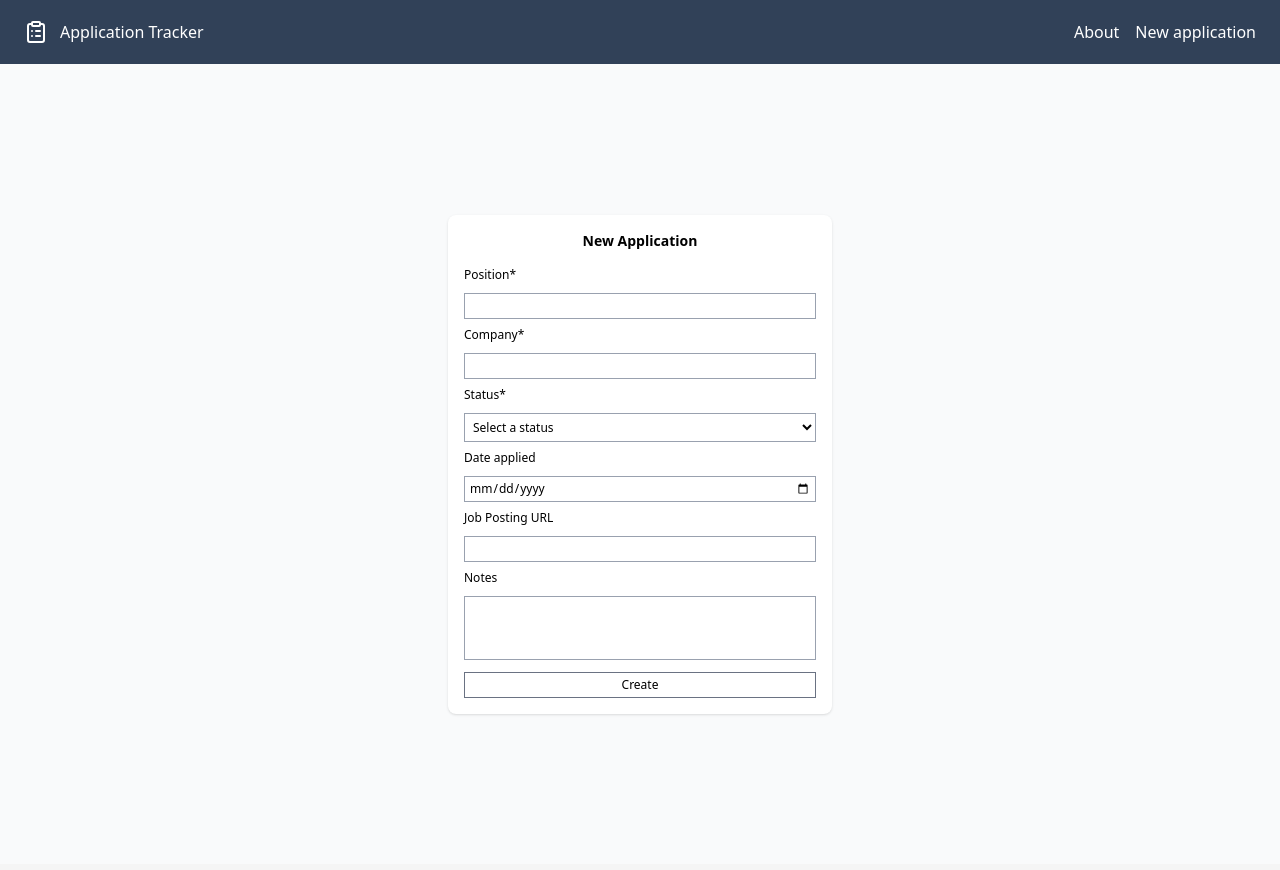
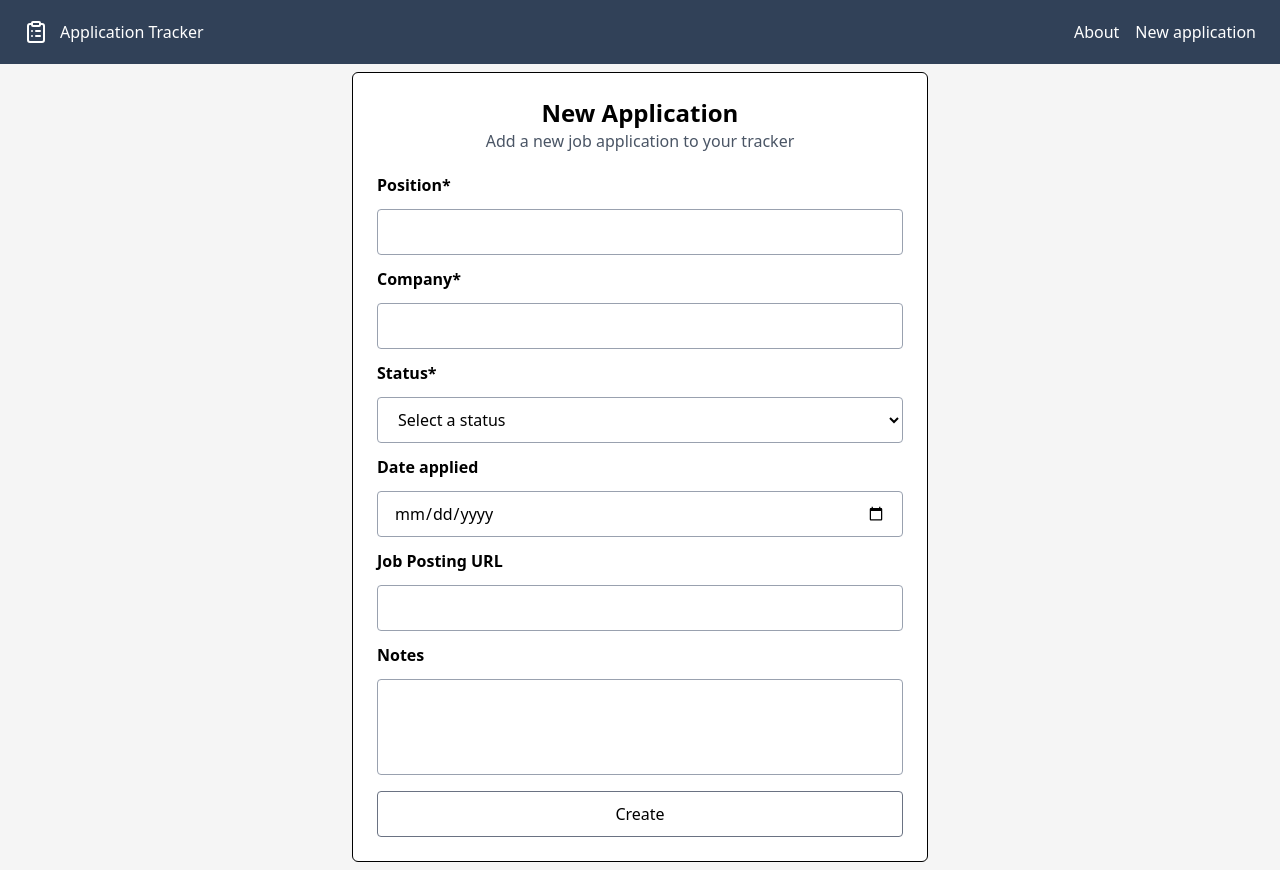
Before and after one commit to maijaelinalaine/application-tracker, a Next.js app: page /form in a window 1280 px wide. Built offline with nearby package versions, Linux system fonts and the light colour scheme.

Commit message:
edit form

```diff
--- a/app/form/page.tsx
+++ b/app/form/page.tsx
@@ -73,15 +73,19 @@ export default function Form() {
   const dateFieldProps = getDateFieldProps();
 
   return (
-    <div className="min-h-screen flex items-center justify-center bg-gray-50 p-2">
+    <div className="min-h-screen flex items-center justify-center p-2">
       <form
         onSubmit={handleSubmit}
-        className="w-full max-w-sm bg-white p-4 rounded-lg shadow flex flex-col gap-2"
+        className="w-full max-w-xl bg-white p-6 rounded-md border flex flex-col gap-3"
       >
-        <h1 className="text-sm font-semibold text-center mb-2">
-          New Application
-        </h1>
-        <label htmlFor="position" className="text-xs mb-0.5 font-medium">
+        <div className="text-center mb-2">
+          <h1 className="text-2xl font-bold">New Application</h1>
+          <p className="text-base text-gray-600">
+            Add a new job application to your tracker
+          </p>
+        </div>
+
+        <label htmlFor="position" className="text-base font-semibold">
           Position*
         </label>
         <input
@@ -91,9 +95,10 @@ export default function Form() {
           id="position"
           value={formData.position}
           onChange={handleChange}
-          className="border border-gray-400 text-xs p-1"
+          className="border border-gray-400 text-base px-4 py-2.5 rounded"
         />
-        <label htmlFor="company" className="text-xs mb-0.5 font-medium">
+
+        <label htmlFor="company" className="text-base font-semibold">
           Company*
         </label>
         <input
@@ -103,9 +108,10 @@ export default function Form() {
           id="company"
           value={formData.company}
           onChange={handleChange}
-          className="border border-gray-400 text-xs p-1"
+          className="border border-gray-400 text-base px-4 py-2.5 rounded"
         />
-        <label htmlFor="status" className="text-xs mb-0.5 font-medium">
+
+        <label htmlFor="status" className="text-base font-semibold">
           Status*
         </label>
         <select
@@ -114,7 +120,7 @@ export default function Form() {
           id="status"
           value={formData.status}
           onChange={handleChange}
-          className="border border-gray-400 text-xs p-1"
+          className="border border-gray-400 text-base px-4 py-2.5 rounded"
         >
           <option value="">Select a status</option>
           <option value="apply">Apply</option>
@@ -124,7 +130,8 @@ export default function Form() {
           <option value="offer">Offer</option>
           <option value="rejected">Rejected</option>
         </select>
-        <label htmlFor="dateApplied" className="text-xs mb-0.5 font-medium">
+
+        <label htmlFor="dateApplied" className="text-base font-semibold">
           {dateFieldProps.label}
         </label>
         <input
@@ -135,10 +142,10 @@ export default function Form() {
           onChange={handleChange}
           min={dateFieldProps.min}
           max={dateFieldProps.max}
-          className="border border-gray-400 text-xs p-1"
+          className="border border-gray-400 text-base px-4 py-2.5 rounded"
         />
 
-        <label htmlFor="url" className="text-xs mb-0.5 font-medium">
+        <label htmlFor="url" className="text-base font-semibold">
           Job Posting URL
         </label>
         <input
@@ -147,9 +154,10 @@ export default function Form() {
           id="url"
           value={formData.url}
           onChange={handleChange}
-          className="border border-gray-400 text-xs p-1"
+          className="border border-gray-400 text-base px-4 py-2.5 rounded"
         />
-        <label htmlFor="notes" className="text-xs mb-0.5 font-medium">
+
+        <label htmlFor="notes" className="text-base font-semibold">
           Notes
         </label>
         <textarea
@@ -157,11 +165,12 @@ export default function Form() {
           id="notes"
           value={formData.notes}
           onChange={handleChange}
-          className="border border-gray-400 text-xs p-1 h-16 resize-none"
+          className="border border-gray-400 text-base px-4 py-2.5 rounded h-24 resize-none"
         />
+
         <button
           type="submit"
-          className="border border-gray-500 text-xs p-1 mt-1"
+          className="border border-gray-500 text-base px-4 py-2.5 rounded mt-1"
         >
           Create
         </button>
```
Also changed, not shown: 1 other file (tests, documents, lock files or other folders).
